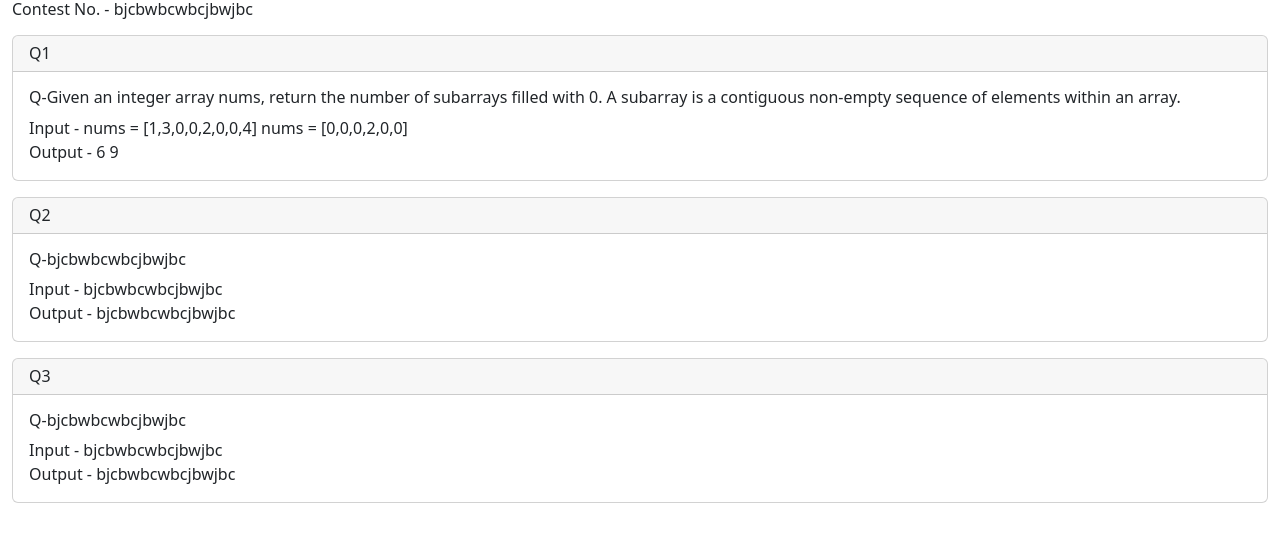
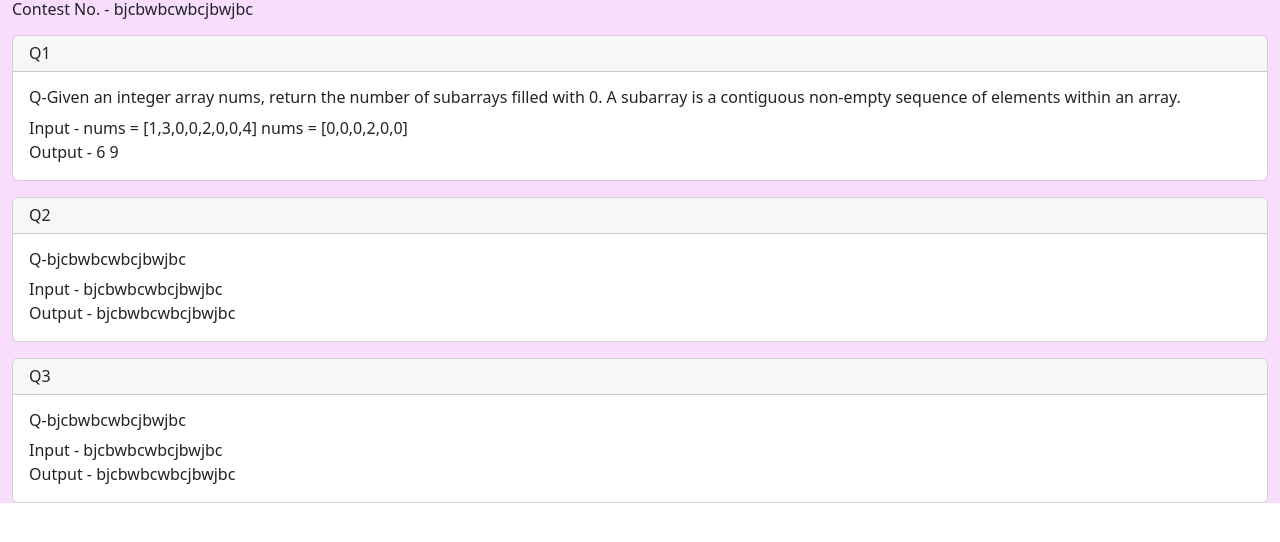
Before and after one commit to mohak64/CodeArena, a React (Create React App) app in the folder client/: page /ContestPage in a window 1280 px wide. Shown: the top 542 px of the page. Built offline with nearby package versions, Linux system fonts and the light colour scheme; no server answers; sample sign-in values are in the browser's storage.

Commit message:
updating background

```diff
--- a/client/src/components/ContestPage.js
+++ b/client/src/components/ContestPage.js
@@ -17,7 +17,7 @@ export default function ContestPage() {
 
   return (
     <>
-
+    <div style={{ backgroundColor: "#f8ddfc" }}>
     <Ques
      contestId={"bjcbwbcwbcjbwjbc"}
      ques1d={"Given an integer array nums, return the number of subarrays filled with 0. A subarray is a contiguous non-empty sequence of elements within an array."}
@@ -73,6 +73,7 @@ export default function ContestPage() {
           </div>
         </div>
       </div> */}
+      </div>
     </>
   );
 }
--- a/client/src/components/PageNotFound.js
+++ b/client/src/components/PageNotFound.js
@@ -5,6 +5,7 @@ import { Link } from "react-router-dom";
 export default function PageNotFound  () {
   return (
     <section>
+      <div style={{ backgroundColor: "#f8ddfc" }}>
       <div className="container flex items-center px-12 py-12 mx-auto">
         <div>
           <p className="text-sm font-medium text-indigo-500 dark:text-indigo-400">
@@ -30,6 +31,7 @@ export default function PageNotFound  () {
           </div>
         </div>
       </div>
+      </div>
     </section>
   );
 };
--- a/client/src/components/Password.js
+++ b/client/src/components/Password.js
@@ -44,6 +44,7 @@ export default function Password() {
   if(serverError) return <h1 className='text-xl text-red-500'>{serverError.message}</h1>
 
   return (
+    <div style={{ backgroundColor: "#f8ddfc" }}>
     <div className="container mx-auto">
 
       <Toaster position='top-center' reverseOrder={false}></Toaster>
@@ -78,5 +79,6 @@ export default function Password() {
         </div>
       </div>
     </div>
+    </div>
   )
 }
--- a/client/src/components/Profile.js
+++ b/client/src/components/Profile.js
@@ -63,6 +63,7 @@ export default function Profile() {
     return <h1 className="text-xl text-red-500">{serverError.message}</h1>;
 
   return (
+    <div style={{ backgroundColor: "#f8ddfc" }}>
     <div className="container mx-auto">
       <Toaster position="top-center" reverseOrder={false}></Toaster>
 
@@ -166,5 +167,6 @@ export default function Profile() {
         </div>
       </div>
     </div>
+    </div>
   );
 }
--- a/client/src/components/Ques.js
+++ b/client/src/components/Ques.js
@@ -17,7 +17,7 @@ const Ques = (props) => {
     } = props;
     return(
     <div>
-
+        <div style={{ backgroundColor: "#f8ddfc" }}>
         <div className="container mx-auto">
         <h2>Contest No. - {contestId}</h2>
         <div className="card my-3">
@@ -62,7 +62,7 @@ const Ques = (props) => {
       </div>
 
     </div>
-
+    </div>
     );
 };
 
--- a/client/src/components/Recovery.js
+++ b/client/src/components/Recovery.js
@@ -52,6 +52,7 @@ export default function Recovery() {
   }
 
   return (
+    <div style={{ backgroundColor: "#f8ddfc" }}>
     <div className="container mx-auto">
 
       <Toaster position='top-center' reverseOrder={false}></Toaster>
@@ -88,5 +89,6 @@ export default function Recovery() {
         </div>
       </div>
     </div>
+    </div>
   )
 }
--- a/client/src/components/Register.js
+++ b/client/src/components/Register.js
@@ -44,6 +44,7 @@ export default function Register() {
   }
 
   return (
+    <div style={{ backgroundColor: "#f8ddfc" }}>
     <div className="container mx-auto">
 
       <Toaster position='top-center' reverseOrder={false}></Toaster>
@@ -90,5 +91,6 @@ export default function Register() {
         </div>
       </div>
     </div>
+    </div>
   )
 }
--- a/client/src/components/Reset.js
+++ b/client/src/components/Reset.js
@@ -44,6 +44,7 @@ export default function Reset() {
   if(status && status !== 201) return <Navigate to={'/password'} replace={true}></Navigate>
 
   return (
+    <div style={{ backgroundColor: "#f8ddfc" }}>
     <div className="container mx-auto">
 
       <Toaster position='top-center' reverseOrder={false}></Toaster>
@@ -70,5 +71,6 @@ export default function Reset() {
         </div>
       </div>
     </div>
+    </div>
   )
 }
```
